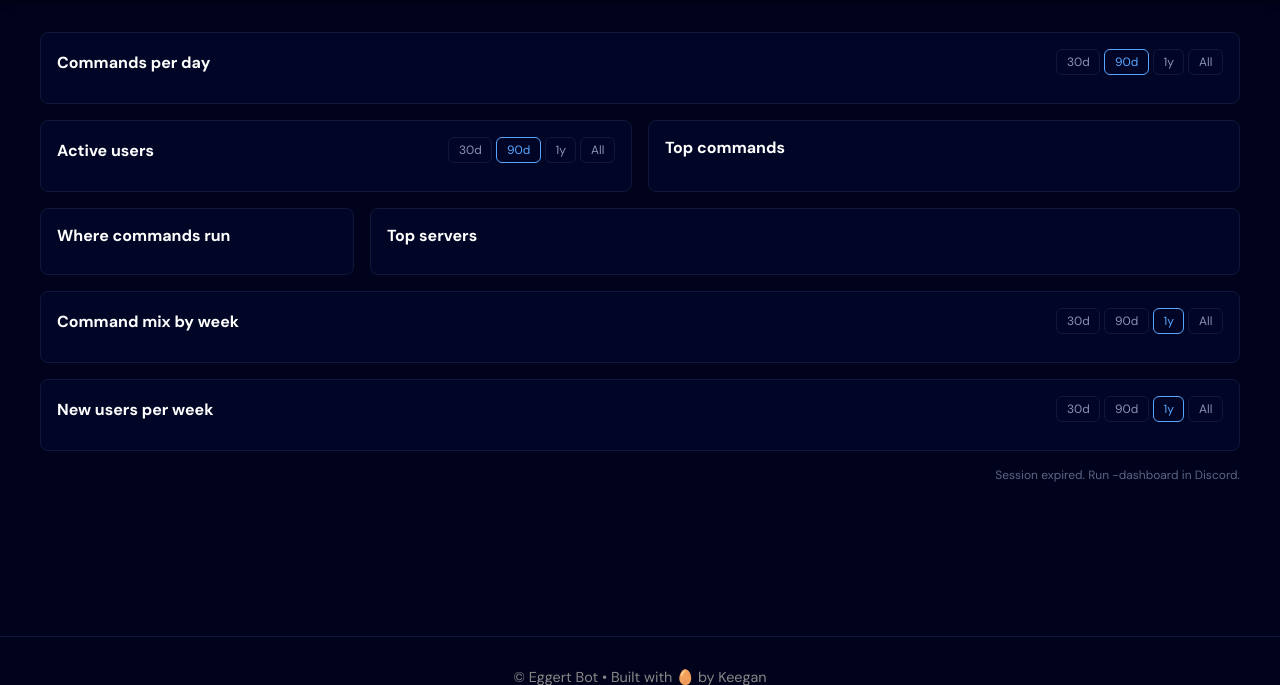
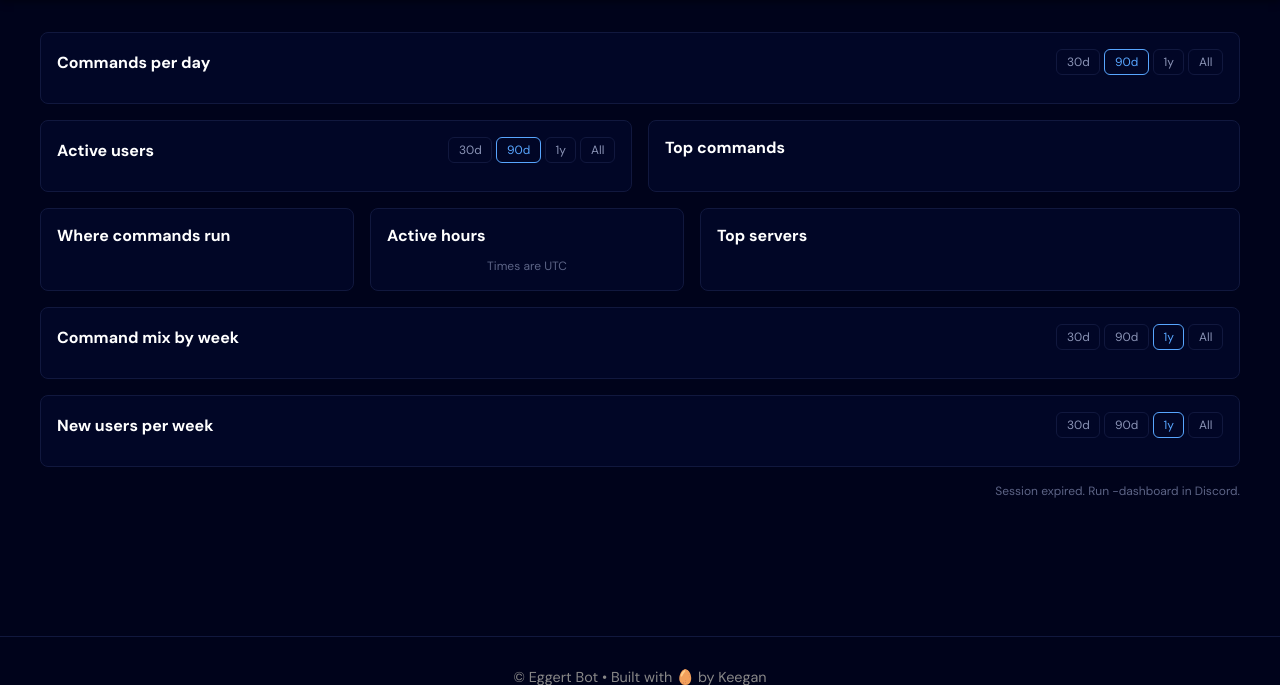
Before and after one commit to typegg-io/eggert-bot, a Python web app: template src/web_server/templates/dashboard.html in a window 1280 px wide. Shown: the part 84-769 px from the top of the page. Run offline with Jinja, Linux system fonts and the light colour scheme; the template is opened without the code that fills it, so the values that code supplies are empty.

Commit message:
feat(dashboard): add a 24 hour clock of when commands run

```diff
--- a/src/web_server/routes/dashboard.py
+++ b/src/web_server/routes/dashboard.py
@@ -182,6 +182,7 @@ def build_stats(cog: "WebServer") -> dict:
             "month": command_log.get_active_users(30),
         },
         "daily": command_log.get_daily_counts(),
+        "hourly": command_log.get_hourly_counts(),
         "topCommands": command_log.get_top_commands(12),
         "topServers": [
             dict(row, name=name_server(cog, row["serverId"], remembered))
--- a/src/web_server/static/css/dashboard.css
+++ b/src/web_server/static/css/dashboard.css
@@ -185,6 +185,13 @@
     text-anchor: middle;
 }
 
+.chart-note {
+    color: #5c6486;
+    font-size: 12px;
+    margin: 0.5rem 0 0;
+    text-align: center;
+}
+
 .updated {
     color: #5c6486;
     font-size: 12px;
--- a/src/web_server/static/js/dashboard.js
+++ b/src/web_server/static/js/dashboard.js
@@ -236,6 +236,62 @@ function pieChart(target, slices) {
     target.replaceChildren(chart);
 }
 
+function clockHour(hour) {
+    return `${String(hour).padStart(2, "0")}:00`;
+}
+
+function clockChart(target, hours) {
+    const size = 260;
+    const centre = size / 2;
+    const hub = 30;
+    const rim = 100;
+    const chart = svg(size, size);
+    const total = hours.reduce((sum, entry) => sum + entry.commands, 0);
+    const max = Math.max(...hours.map(entry => entry.commands), 1);
+    const step = (Math.PI * 2) / 24;
+    const peak = hours.reduce((a, b) => (b.commands > a.commands ? b : a), hours[0]);
+
+    for (const fraction of [0.5, 1]) {
+        chart.appendChild(el("circle", {
+            class: "grid-line", cx: centre, cy: centre, fill: "none",
+            r: hub + (rim - hub) * fraction,
+        }));
+    }
+
+    hours.forEach(entry => {
+        // Midnight straddles the top of the dial, so each wedge is centred on its own tick.
+        const from = entry.hour * step - step / 2;
+        const outer = hub + (rim - hub) * (entry.commands / max);
+
+        chart.appendChild(el("path", {
+            d: arc(centre, centre, Math.max(outer, hub + 1), hub, from + step * 0.1, from + step * 0.9),
+            fill: total && entry.hour === peak.hour ? "#f2cc60" : "#58a6ff",
+            "pointer-events": "none",
+        }));
+
+        const hit = el("path", {d: arc(centre, centre, rim, hub, from, from + step), fill: "transparent"});
+        hoverable(hit, [
+            `${clockHour(entry.hour)} - ${clockHour((entry.hour + 1) % 24)} UTC`,
+            `${comma(entry.commands)} commands (${percent(entry.commands, total)})`,
+        ]);
+        chart.appendChild(hit);
+    });
+
+    for (let hour = 0; hour < 24; hour += 3) {
+        const angle = hour * step - Math.PI / 2;
+        chart.appendChild(el("text", {
+            class: "axis-label", "text-anchor": "middle",
+            x: centre + (rim + 15) * Math.cos(angle),
+            y: centre + (rim + 15) * Math.sin(angle) + 3,
+        }, String(hour).padStart(2, "0")));
+    }
+
+    chart.appendChild(el("text", {class: "pie-value", x: centre, y: centre + 1}, total ? clockHour(peak.hour) : "--"));
+    chart.appendChild(el("text", {class: "pie-label", x: centre, y: centre + 17}, "busiest hour"));
+
+    target.replaceChildren(chart);
+}
+
 function barChart(target, rows) {
     const max = Math.max(...rows.map(r => r.total), 1);
 
@@ -406,6 +462,7 @@ const panels = [
 function render() {
     renderTiles();
     renderOrigin();
+    clockChart(document.getElementById("clock-chart"), stats.hourly);
     barChart(document.getElementById("top-commands"), stats.topCommands.map(
         row => ({label: row.command, total: row.total}),
     ));
--- a/src/web_server/templates/dashboard.html
+++ b/src/web_server/templates/dashboard.html
@@ -43,6 +43,12 @@ Usage Dashboard
             <div class="legend" id="origin-legend"></div>
         </section>
 
+        <section class="panel panel-narrow">
+            <div class="panel-head"><h2>Active hours</h2></div>
+            <div class="chart" id="clock-chart"></div>
+            <p class="chart-note">Times are UTC</p>
+        </section>
+
         <section class="panel">
             <div class="panel-head"><h2>Top servers</h2></div>
             <div class="bar-list" id="top-servers"></div>
```
Also changed, not shown: src/database/bot/command_log.py (+16 -0 lines), tests/test_dashboard.py (+37 -0 lines).
